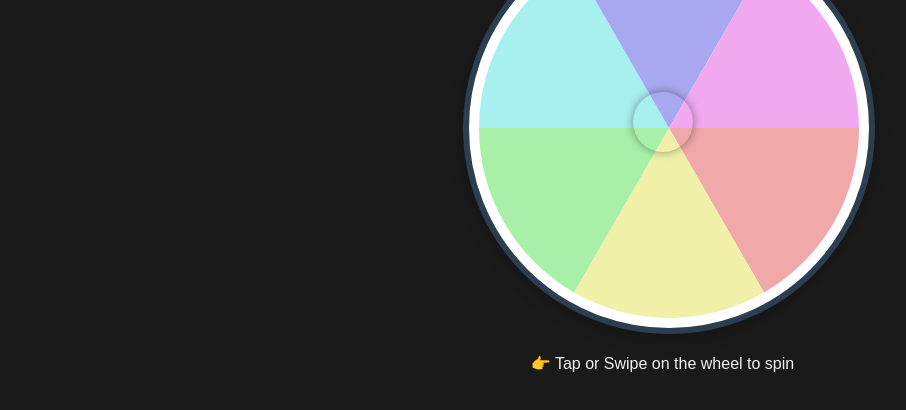
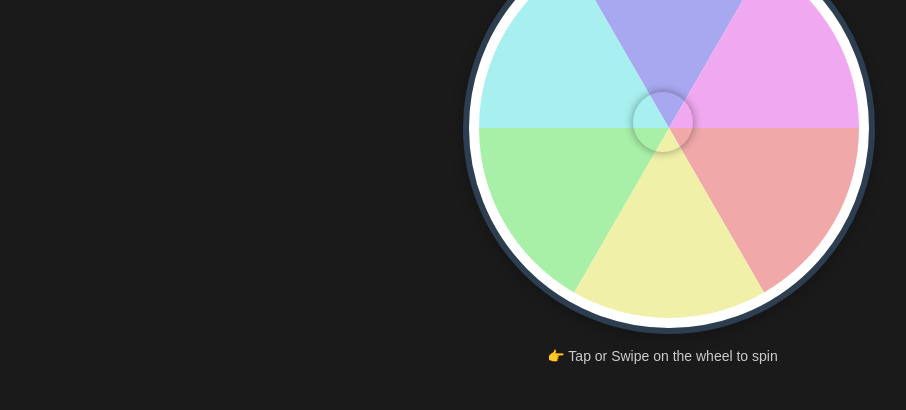
Before and after one commit to yuvraj-singh-0001/yuvraj-singh-0001.github.io, a plain HTML site: page index.html in a window 1280 px wide. Both pictures are taken after a click on the button "Dark Mode". Shown: the part 192-602 px from the top of the page, without its empty margins (193-1099 px from the left). Drawn offline with nearby package versions, Linux system fonts and the light colour scheme.

Commit message:
Update style.css
add spin touch

```diff
--- a/style.css
+++ b/style.css
@@ -1,6 +1,6 @@
 body {
   font-family: sans-serif;
-  background:#93d9eb;
+  background: #93d9eb;
   color: #333;
   margin: 0;
   text-align: center;
@@ -98,6 +98,14 @@ header h1 {
   box-shadow: 0 0 10px rgba(0,0,0,0.4);
   z-index: 2;
 }
+.swipe-tip {
+  font-size: 14px;
+  color: #555;
+  margin-top: 10px;
+}
+body.dark .swipe-tip {
+  color: #ccc;
+}
 .modal {
   display: none;
   position: fixed;
```
